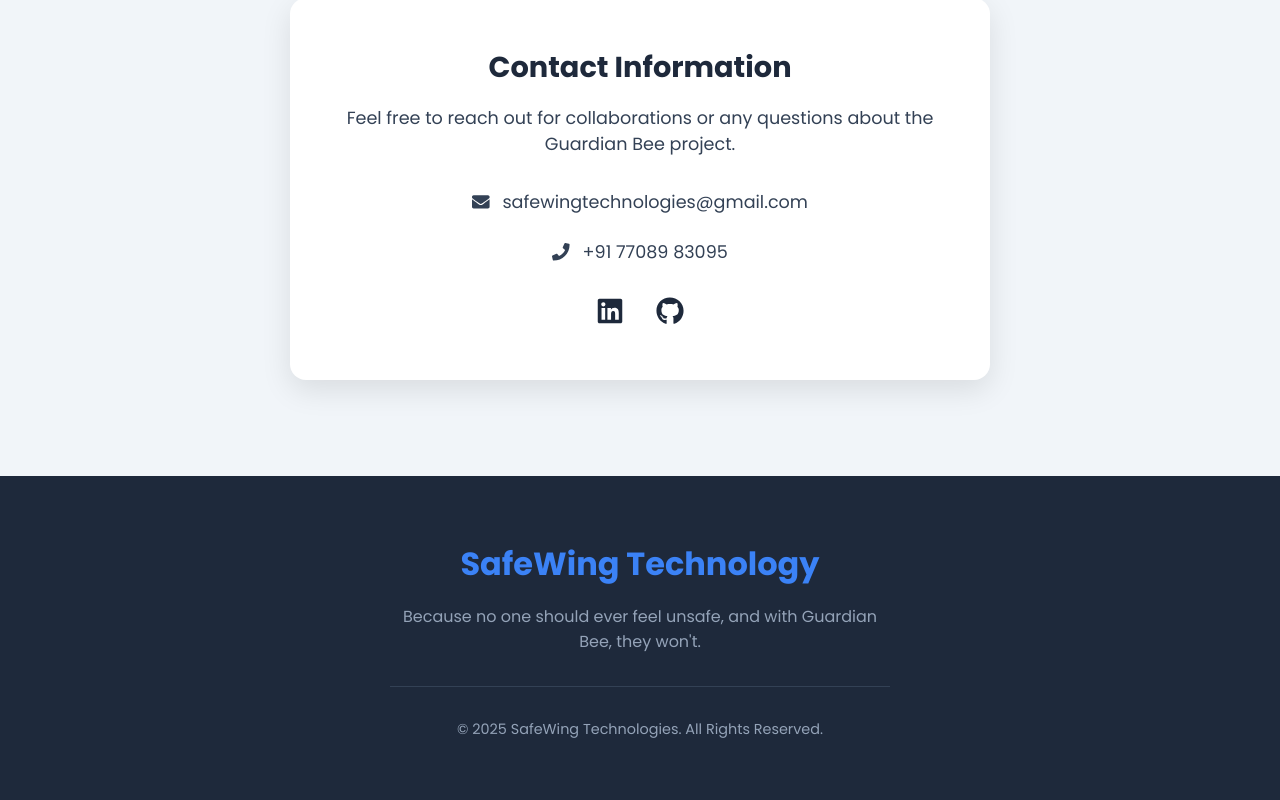
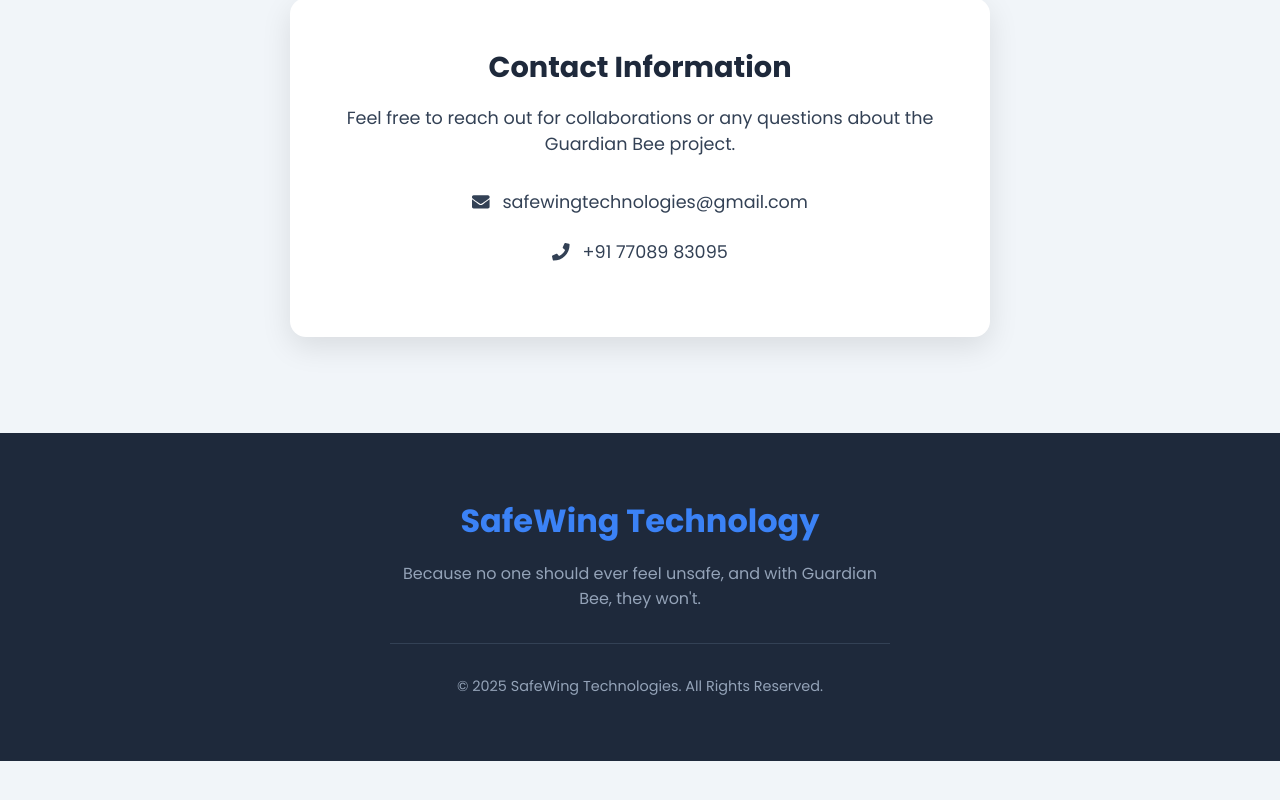
Before and after one commit to kavink-io/SafeWingTechnologies, a React (Vite) app: page / in a window 1280 px wide. Shown: the part 5001-5801 px from the top of the page. After the commit the page ends 5762 px from the top, so only its background shows below. Built offline with nearby package versions, Linux system fonts and the light colour scheme.

Commit message:
Remove logo

```diff
--- a/src/components/Contact.jsx
+++ b/src/components/Contact.jsx
@@ -20,10 +20,10 @@
             <a href="tel:+91 77089 83095" className="info-item">
               <FaPhone /> +91 77089 83095
             </a>
-            <div className="social-media-standalone">
+            {/* <div className="social-media-standalone">
               <a href="https://www.linkedin.com/in/janani-s-58051328b/" target="_blank" rel="noopener noreferrer"><FaLinkedin size={28} /></a>
               <a href="https://github.com/kavink-io" target="_blank" rel="noopener noreferrer"><FaGithub size={28} /></a>
-            </div>
+            </div> */}
           </div>
         </div>
       </div>
```
